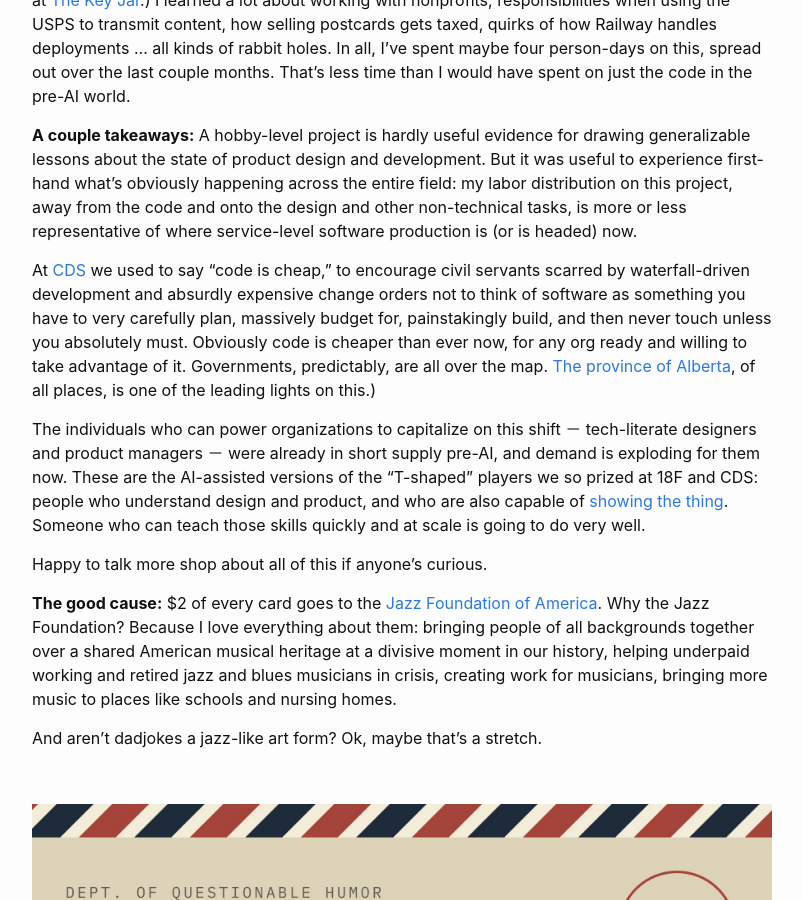
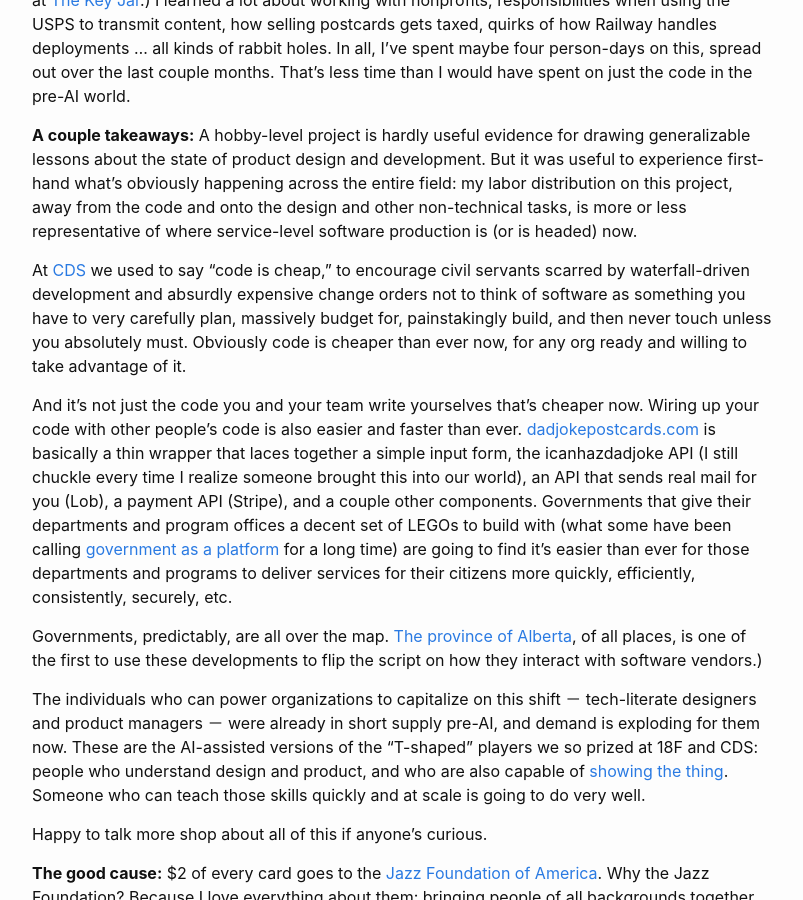
Before and after one commit to aaronsnow/aaronsnow.github.io, a Jekyll site: the page built from _posts/2026-09-16-dadjokepostcards.md, in a window 1280 px wide and 900 px high, scrolled down 763 px. Shown: the whole window, without its empty margins (238-1041 px from the left). Built offline with Jekyll 4.4.1, drawn with Linux system fonts in a browser that asks for light colours; some of the changed text lies outside the part shown.

Commit message:
Update 2026-09-16-dadjokepostcards.md

```diff
--- a/_posts/2026-09-16-dadjokepostcards.md
+++ b/_posts/2026-09-16-dadjokepostcards.md
@@ -1,6 +1,6 @@
 ---
 layout: post
-title:  "Weekend AI Learning Project: Send a Dad Joke on a Postcard"
+title:  "dadjokepostcards.com, and its lessons for government digtial services"
 date:   2026-09-16 00:00:00 -0400
 # categories: dadjokes ai development
 ---
@@ -19,7 +19,11 @@
 
 **A couple takeaways:** A hobby-level project is hardly useful evidence for drawing generalizable lessons about the state of product design and development. But it was useful to experience first-hand what's obviously happening across the entire field: my labor distribution on this project, away from the code and onto the design and other non-technical tasks, is more or less representative of where service-level software production is (or is headed) now.
 
-At [CDS](http://localhost:4000/2021/10/13/the-canadian-digital-service-chapter-1.html) we used to say "code is cheap," to encourage civil servants scarred by waterfall-driven development and absurdly expensive change orders not to think of software as something you have to very carefully plan, massively budget for, painstakingly build, and then never touch unless you absolutely must. Obviously code is cheaper than ever now, for any org ready and willing to take advantage of it. Governments, predictably, are all over the map. [The province of Alberta](https://nateglubish.substack.com/p/they-said-it-would-cost-54-million), of all places, is one of the leading lights on this.)
+At [CDS](http://localhost:4000/2021/10/13/the-canadian-digital-service-chapter-1.html) we used to say "code is cheap," to encourage civil servants scarred by waterfall-driven development and absurdly expensive change orders not to think of software as something you have to very carefully plan, massively budget for, painstakingly build, and then never touch unless you absolutely must. Obviously code is cheaper than ever now, for any org ready and willing to take advantage of it.
+
+And it's not just the code you and your team write yourselves that's cheaper now. Wiring up your code with other people's code is also easier and faster than ever. [dadjokepostcards.com](https://dadjokepostcards.com) is basically a thin wrapper that laces together a simple input form, the icanhazdadjoke API (I still chuckle every time I realize someone brought this into our world), an API that sends real mail for you (Lob), a payment API (Stripe), and a couple other components. Governments that give their departments and program offices a decent set of LEGOs to build with (what some have been calling [government as a platform](https://scispace.com/pdf/government-as-a-platform-y4jj5l8i5h.pdf) for a long time) are going to find it's easier than ever for those departments and programs to deliver services for their citizens more quickly, efficiently, consistently, securely, etc.
+
+Governments, predictably, are all over the map. [The province of Alberta](https://nateglubish.substack.com/p/they-said-it-would-cost-54-million), of all places, is one of the first to use these developments to flip the script on how they interact with software vendors.)
 
 The individuals who can power organizations to capitalize on this shift － tech-literate designers and product managers － were already in short supply pre-AI, and demand is exploding for them now. These are the AI-assisted versions of the "T-shaped" players we so prized at 18F and CDS: people who understand design and product, and who are also capable of [showing the thing](https://gds.blog.gov.uk/2014/06/03/principles-for-prototyping/). Someone who can teach those skills quickly and at scale is going to do very well.
 
```
